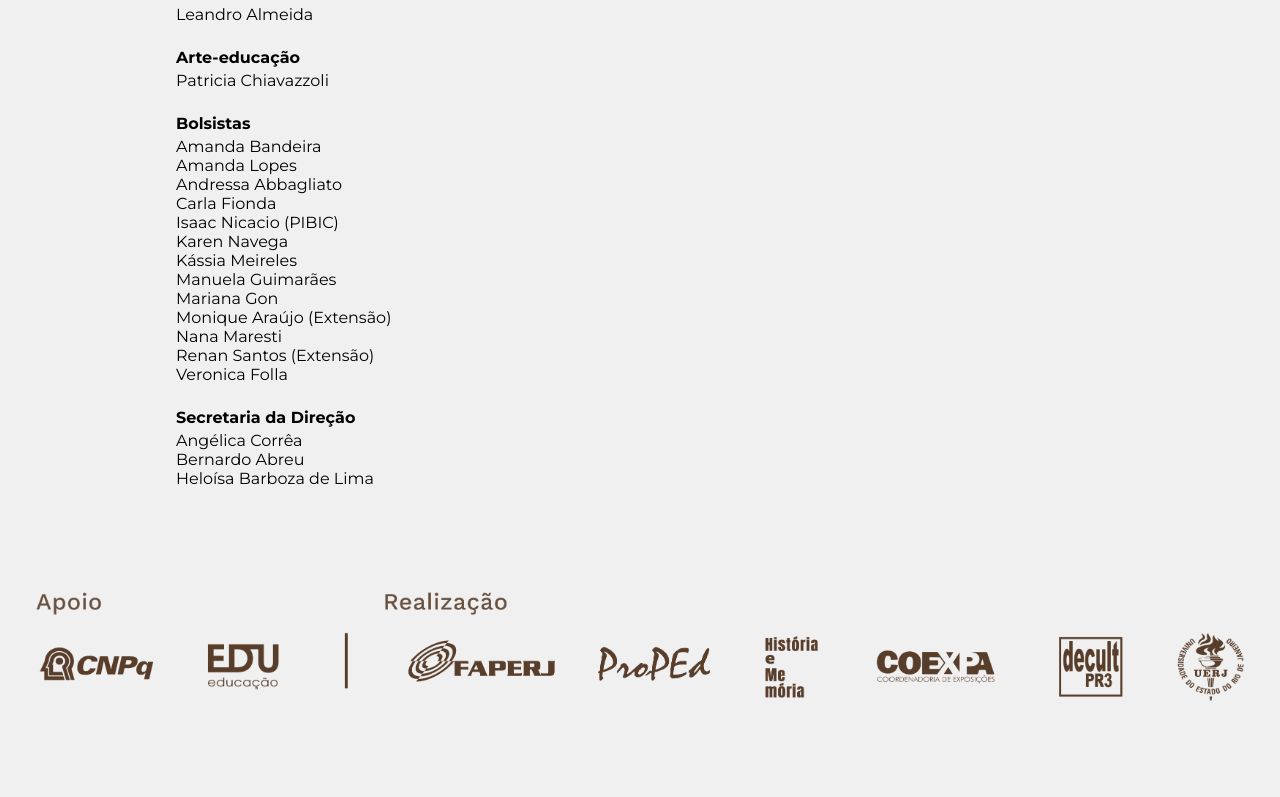
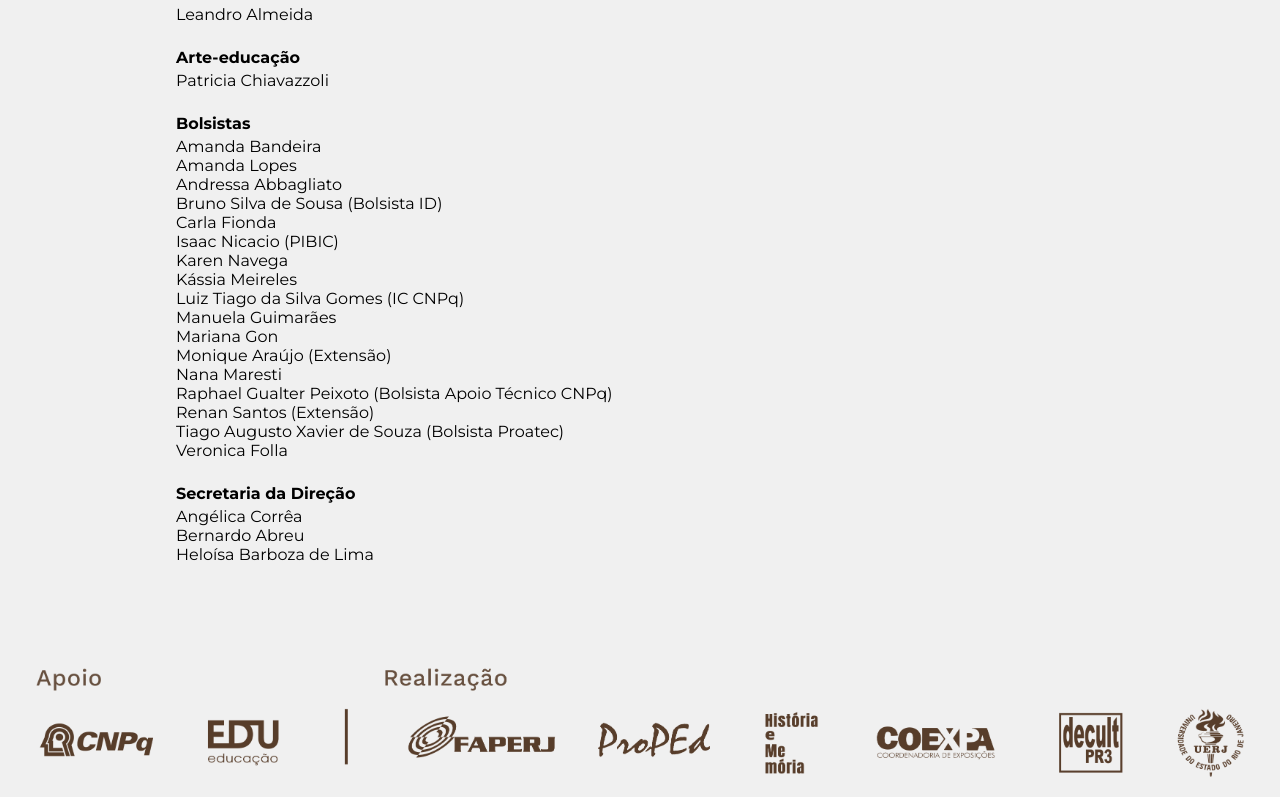
Before and after one commit to caetanomarcus/projeto-mulheres, a React (Create React App) app: page /infos in a window 1280 px wide. Shown: the part 1198-1995 px from the top of the page. Before the commit the page ends 1919 px from the top, so only its background shows below. Built offline with nearby package versions, Linux system fonts and the light colour scheme.

Commit message:
-fixing bugs

```diff
--- a/src/pages/Infos.js
+++ b/src/pages/Infos.js
@@ -119,7 +119,7 @@ const autores = [
     'Aline Pinto Pereira',
     'Amanda Dias de Oliveira',
     'Ana Cristina Borges López M. Francisco ',
-    'AnaLúciaCunha',
+    'Ana Lúcia Cunha',
     'Andre Jorge Marcelino da Costa Marinho ',
     'Angélica Borges ',
     'Armando Freitas Tramontano',
@@ -130,7 +130,7 @@ const autores = [
     'Dante Batista Silva',
     'Débora Rodrigues Caputo ',
     'Denise Medina França ',
-    'DórisBittencourtAlmeida',
+    'Dóris Bittencour Almeida',
     'Edilene Simões Costa dos Santos',
     'Ednardo Monteiro Gonzaga do Monti',
     'Elen Biguelini',
@@ -148,9 +148,9 @@ const autores = [
     'Lia Faria ',
     'Lia Machado Fiuza Fialho ',
     'Libania Xavier ',
-    'LorennaBolsanello de Carvalho',
+    'Lorenna Bolsanello de Carvalho',
     'Luciana Borges Patroclo',
-    'LucianeSgarbiS.Grazziotin',
+    'Luciane Sgarbi S. Grazziotin',
     'Márcia Cabral da Silva',
     'Margarete May Berkenbrock-Rosito',
     'Maria Angélica da Gama Cabral Coutinho',
@@ -164,7 +164,7 @@ const autores = [
     'Nailda Marinho da Costa',
     'Nicoli Braga Macêdo ',
     'Paloma Rezende de Oliveira ',
-    'PatríciaCoelho ',
+    'Patrícia Coelho ',
     'Paula Leonardi ',
     'Paulo Rezzutti',
     'Raylane Andreza Dias Navarro Barreto ',
@@ -179,7 +179,7 @@ const autores = [
     'Tatiane de Freitas Ermel',
     'Terciane Ângela Luchese ',
     'Terezinha Oliveira',
-    'Vania GrimThies',
+    'Vania Grim Thies',
     'Vinicius Monção',
     'Walter Marcelo de Souza Ramundo',
     'Washington Dener dos Santos Cunha',
@@ -312,15 +312,19 @@ const Infos = ({ setOpen }) => {
                         <Pessoa>Amanda Bandeira</Pessoa>
                         <Pessoa>Amanda Lopes</Pessoa>
                         <Pessoa>Andressa Abbagliato</Pessoa>
+                        <Pessoa>Bruno Silva de Sousa (Bolsista ID)</Pessoa>
                         <Pessoa>Carla Fionda</Pessoa>
                         <Pessoa>Isaac Nicacio (PIBIC)</Pessoa>
                         <Pessoa>Karen Navega</Pessoa>
                         <Pessoa>Kássia Meireles</Pessoa>
+                        <Pessoa>Luiz Tiago da Silva Gomes (IC CNPq)</Pessoa>
                         <Pessoa>Manuela Guimarães</Pessoa>
                         <Pessoa>Mariana Gon</Pessoa>
                         <Pessoa>Monique Araújo (Extensão)</Pessoa>
                         <Pessoa>Nana Maresti</Pessoa>
+                        <Pessoa>Raphael Gualter Peixoto (Bolsista Apoio Técnico CNPq)</Pessoa>
                         <Pessoa>Renan Santos (Extensão)</Pessoa>
+                        <Pessoa>Tiago Augusto Xavier de Souza (Bolsista Proatec)</Pessoa>
                         <Pessoa>Veronica Folla</Pessoa>
                     </BlockBox>
                     <BlockBox>
--- a/src/pages/ItemExposicao.js
+++ b/src/pages/ItemExposicao.js
@@ -152,7 +152,7 @@ const References = styled.p`
 const ButtonContainer = styled.div`
     width: 100%;
     display: flex;
-    justify-content: space-between;
+    justify-content: ${({alignRight}) => alignRight ? 'flex-end' : 'space-between'};
     align-items: center;
     margin-bottom: 36px;
 
@@ -192,7 +192,7 @@ const ItemExposicao = ({ setOpen }) => {
           <Box key={text.id}>
                 <h1>{text.title}</h1>
                 <Img src={image.url} alt={image.alt} />
-                <ButtonContainer>
+                <ButtonContainer alignRight={id === '1'} >
                     {(id > 1) && <a href={prevLink}>ANTERIOR</a>}
                     {(id < 70) && <a href={nextLink}>PRÓXIMO</a>}
                 </ButtonContainer>
```
Also changed, not shown: src/data/texts.js.
